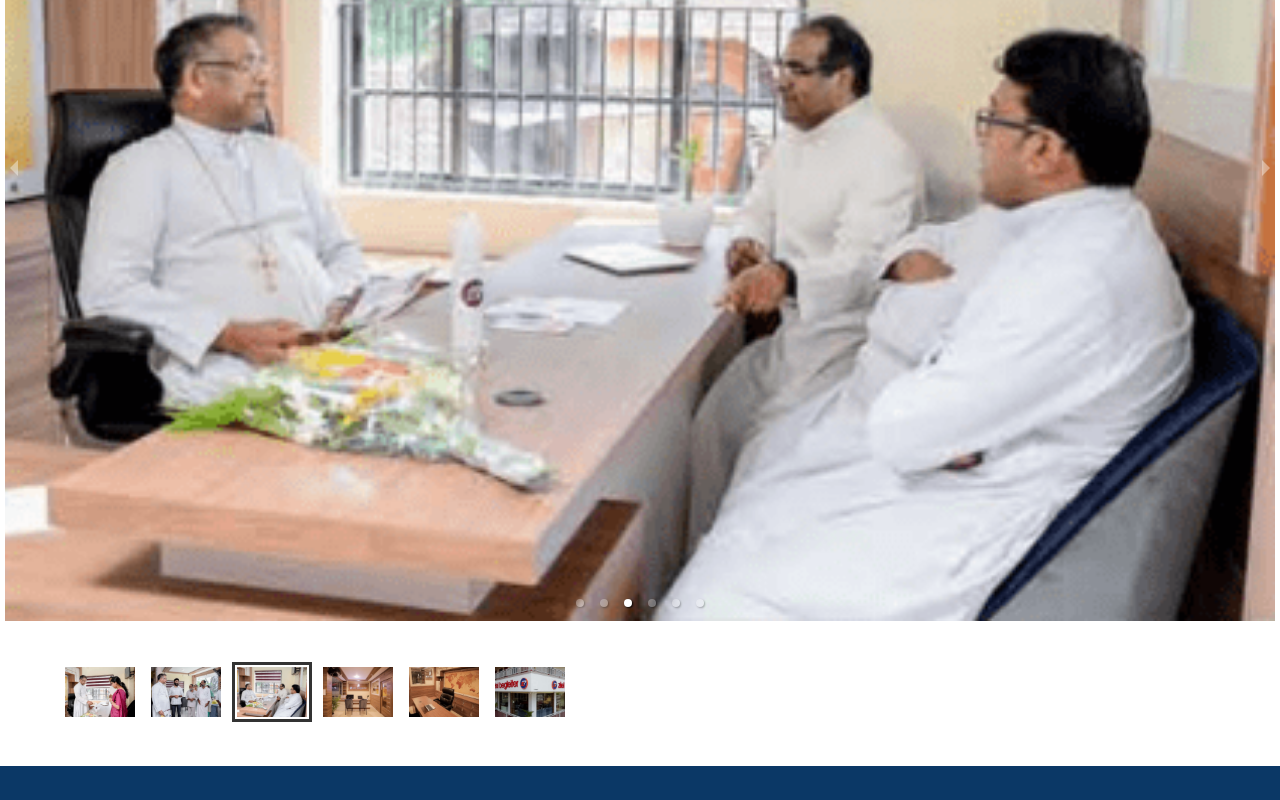
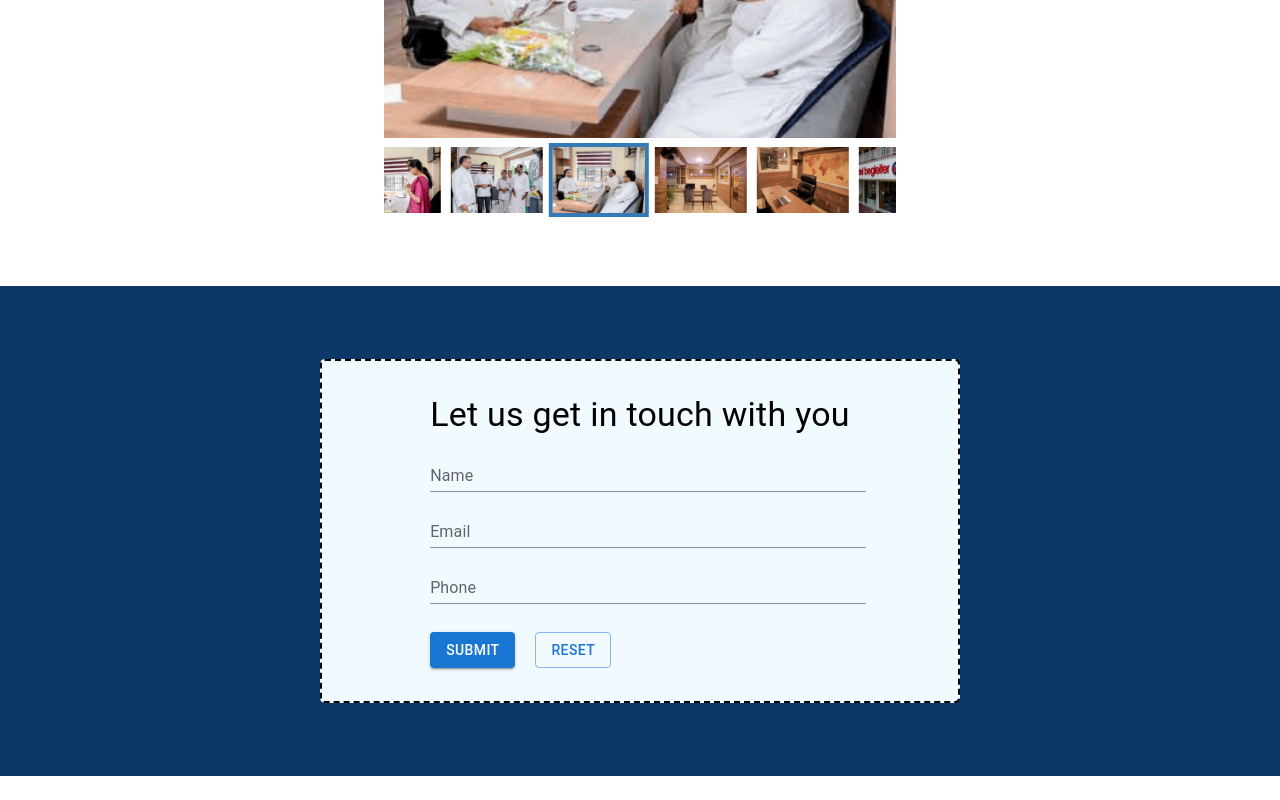
Before and after one commit to tomgeorge12/zielbegleiter, a React (Create React App) app: page / in a window 1280 px wide. Shown: the part 4280-5080 px from the top of the page. After the commit the page ends 5056 px from the top, so only its background shows below. Built offline with nearby package versions, Linux system fonts and the light colour scheme.

Commit message:
react-image-gallery added

```diff
--- a/package.json
+++ b/package.json
@@ -20,7 +20,7 @@
     "match-sorter": "^6.3.1",
     "react": "^18.2.0",
     "react-dom": "^18.2.0",
-    "react-responsive-carousel": "^3.2.23",
+    "react-image-gallery": "^1.3.0",
     "react-router-dom": "^6.11.1",
     "react-scripts": "5.0.1",
     "sort-by": "^1.2.0",
@@ -53,6 +53,7 @@
     ]
   },
   "devDependencies": {
+    "@types/react-image-gallery": "^1.2.0",
     "@types/styled-components": "^5.1.26",
     "gh-pages": "^5.0.0"
   }
--- a/src/components/home/contactForm/ContactForm.tsx
+++ b/src/components/home/contactForm/ContactForm.tsx
@@ -12,6 +12,7 @@ const ContactForm = () => {
         "@media(min-width: 900px)": {
           height: "30vh",
           padding: "20px 100px",
+          minHeight: "300px",
         },
         backgroundColor: "#F1FBFF",
         borderRadius: "5px",
--- a/src/components/home/photos/Photos.tsx
+++ b/src/components/home/photos/Photos.tsx
@@ -2,7 +2,7 @@ import React from "react";
 import sec3 from "../../../Sec3.jpeg";
 import { Grid, Typography } from "@mui/material";
 import CommonBox from "../../layout/CommonBox";
-import "react-responsive-carousel/lib/styles/carousel.min.css";
+// import "react-responsive-carousel/lib/styles/carousel.min.css";
 import { Carousel } from "react-responsive-carousel";
 import image1 from "../../../Capture3.png";
 import image2 from "../../../Capture4.png";
@@ -12,51 +12,83 @@ import image5 from "../../../Capture7.png";
 import image6 from "../../../Capture8.png";
 import image7 from "../../../Capture9.png";
 import styled from "styled-components";
+import ImageGallery from "react-image-gallery";
+import "react-image-gallery/styles/css/image-gallery.css";
 
 const ImageContainer = styled.div`
   padding: 5px;
 `;
 
 const CarouselWrapper = styled.div`
-  // & > .thumbs-wrapper ul: {
-  //   text-align: center;
-  // }
-  // & div: {
-  //   padding: 150px;
-  // }
+@media (min-width: 0px) {
+  padding: 5%;
+}
+@media (min-width: 900px) {
+  padding: 5% 30%;
+}
 `;
 
 const Photos = () => {
+  const images = [
+    {
+      original: image1,
+      thumbnail: image1,
+    },
+    {
+      original: image2,
+      thumbnail: image2,
+    },
+    {
+      original: image3,
+      thumbnail: image3,
+    },
+    {
+      original: image4,
+      thumbnail: image4,
+    },
+    {
+      original: image5,
+      thumbnail: image5,
+    },
+    {
+      original: image6,
+      thumbnail: image6,
+    },
+  ];
+
   return (
     <CarouselWrapper>
-      <Carousel
-        // centerMode
-        autoPlay
-        // centerSlidePercentage={50}
-        infiniteLoop
-        // width={100}
-      >
-        <ImageContainer>
-          <img src={image1} />
-        </ImageContainer>
-        <ImageContainer>
-          <img src={image2} />
-        </ImageContainer>
-        <ImageContainer>
-          <img src={image3} />
-        </ImageContainer>
-        <ImageContainer>
-          <img src={image4} />
-        </ImageContainer>
-        <ImageContainer>
-          <img src={image5} />
-        </ImageContainer>
-        <ImageContainer>
-          <img src={image6} />
-        </ImageContainer>
-      </Carousel>
+      <ImageGallery items={images} showNav={true} showFullscreenButton={false} showPlayButton={false} autoPlay={true}/>
     </CarouselWrapper>
   );
 };
 
 export default Photos;
+
+
+    //   <Carousel
+    //     // centerMode
+    //     autoPlay
+    //     // centerSlidePercentage={50}
+    //     infiniteLoop
+    //     // width={100}
+    //   >
+    //     <ImageContainer>
+    //       <img src={image1} />
+    //     </ImageContainer>
+    //     <ImageContainer>
+    //       <img src={image2} />
+    //     </ImageContainer>
+    //     <ImageContainer>
+    //       <img src={image3} />
+    //     </ImageContainer>
+    //     <ImageContainer>
+    //       <img src={image4} />
+    //     </ImageContainer>
+    //     <ImageContainer>
+    //       <img src={image5} />
+    //     </ImageContainer>
+    //     <ImageContainer>
+    //       <img src={image6} />
+    //     </ImageContainer>
+    //   </Carousel>
```
Also changed, not shown: 1 other file (tests, documents, lock files or other folders).
